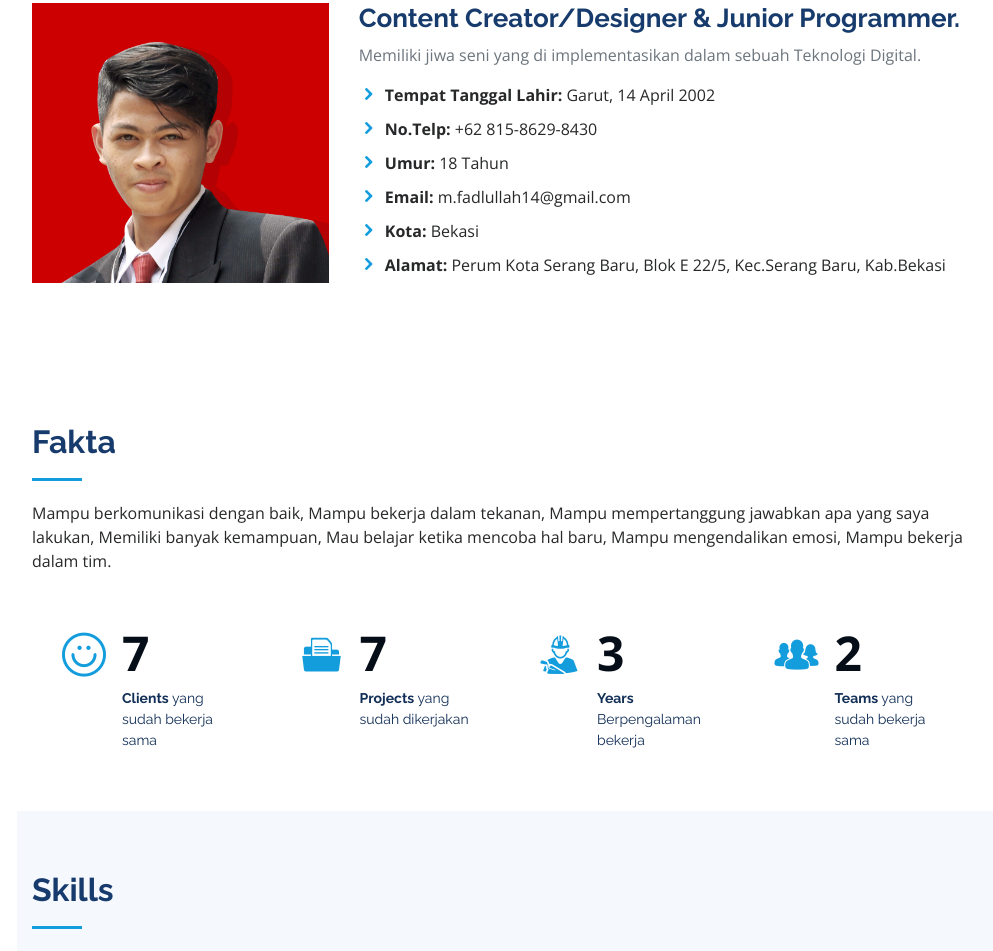
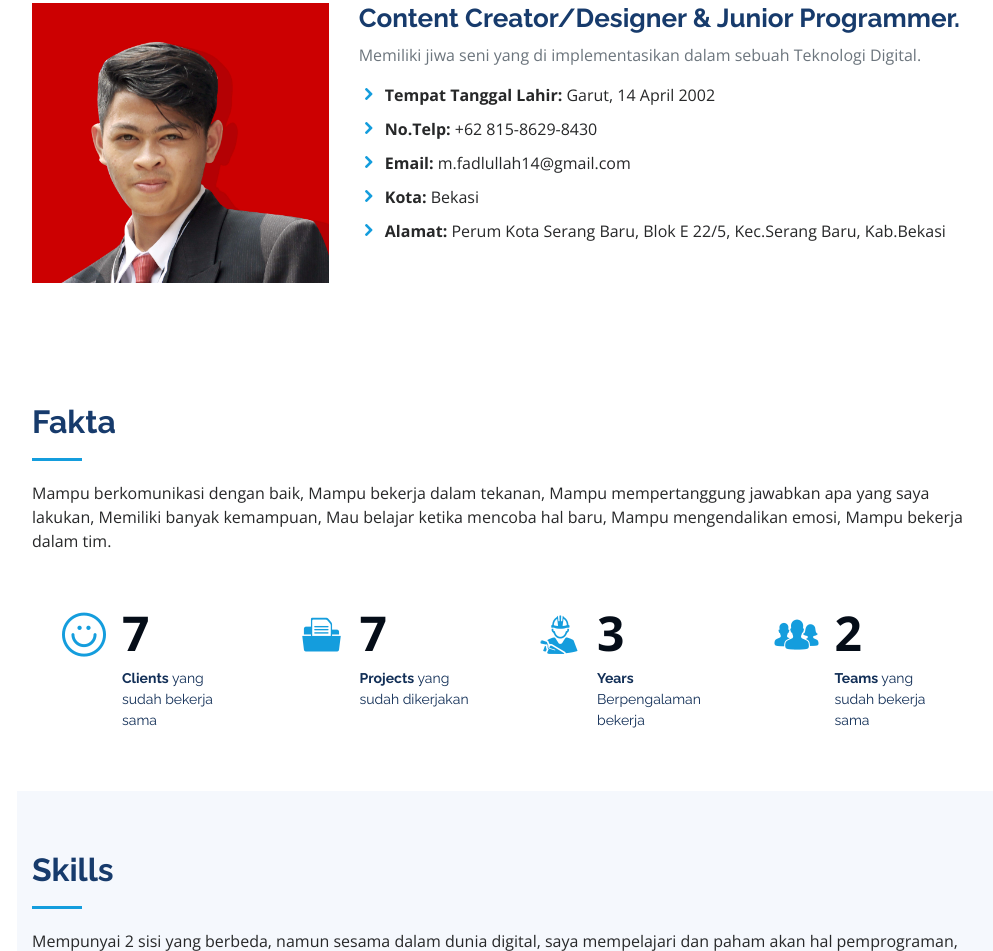
Before and after one commit to luull/luull.github.io, a plain HTML site: page index.html in a window 1280 px wide. Shown: the part 1061-2012 px from the top of the page, without its empty margins (283-1276 px from the left). Drawn offline with nearby package versions, Linux system fonts and the light colour scheme.

Commit message:
delete age

```diff
--- a/index.html
+++ b/index.html
@@ -107,7 +107,6 @@
                   <li><i class="icofont-rounded-right"></i> <strong>Tempat Tanggal Lahir:</strong> Garut, 14 April 2002
                   </li>
                   <li><i class="icofont-rounded-right"></i> <strong>No.Telp:</strong> +62 815-8629-8430</li>
-                  <li><i class="icofont-rounded-right"></i> <strong>Umur:</strong> 18 Tahun</li>
                   <li><i class="icofont-rounded-right"></i> <strong>Email:</strong> m.fadlullah14@gmail.com</li>
                   <li><i class="icofont-rounded-right"></i> <strong>Kota:</strong> Bekasi</li>
                   <li><i class="icofont-rounded-right"></i> <strong>Alamat:</strong> Perum Kota Serang Baru, Blok E
```
